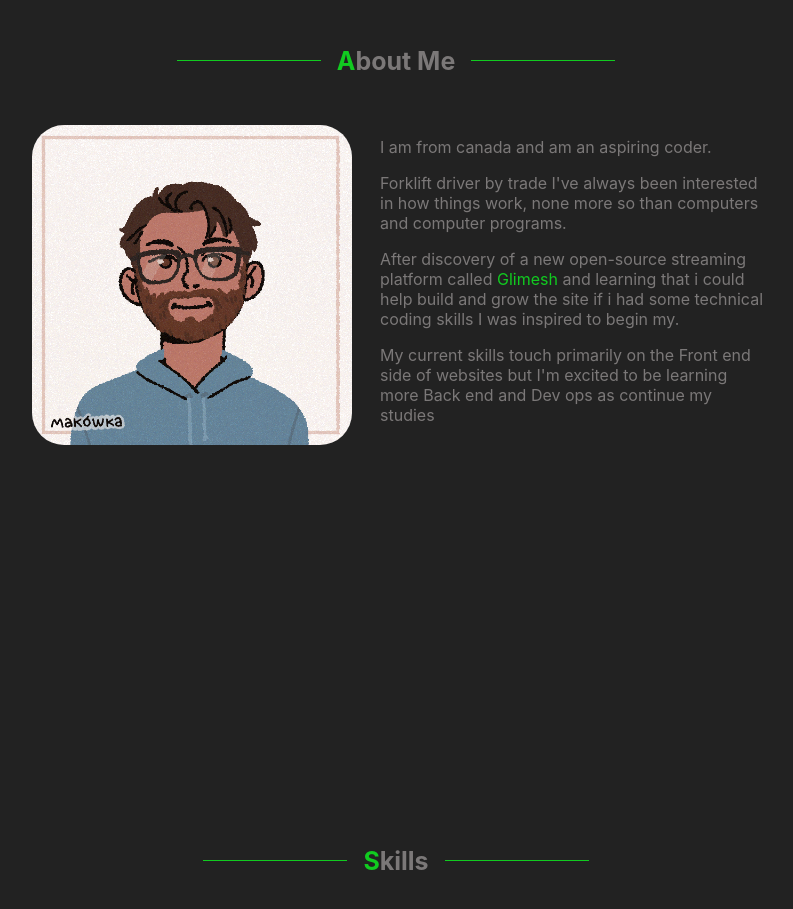
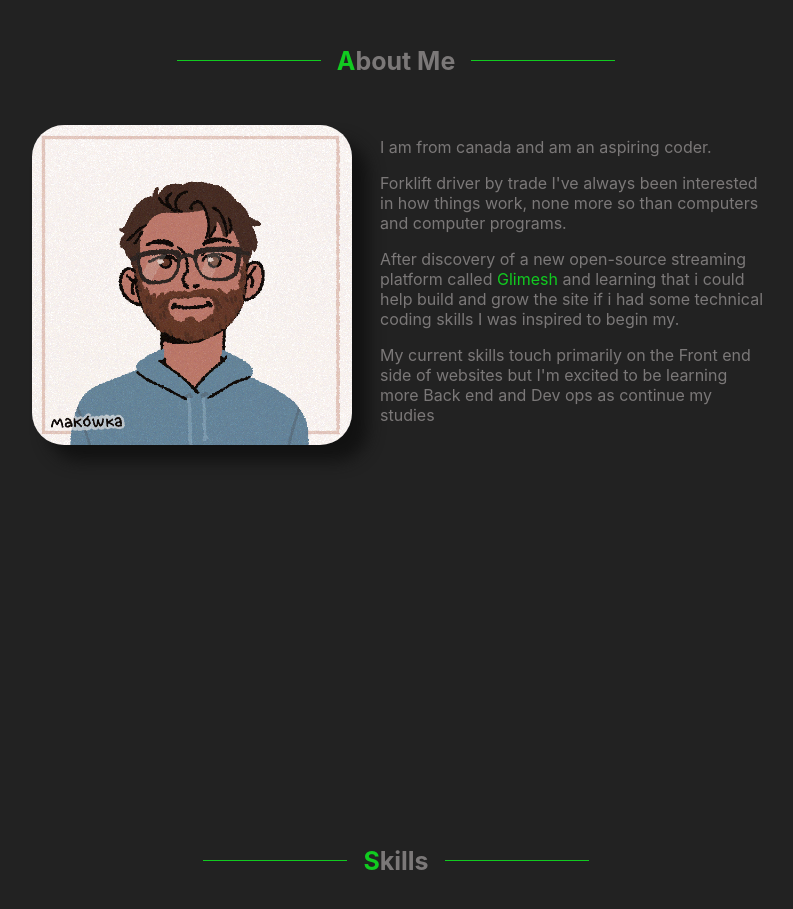
Before and after one commit to Chuck-Gibson/chuck_portfolio, a React (Create React App) app: page / in a window 1280 px wide. Shown: the part 980-1889 px from the top of the page, without its empty margins (244-1037 px from the left). Built offline with nearby package versions, Linux system fonts and the light colour scheme.

Commit message:
about img style update

```diff
--- a/src/App.css
+++ b/src/App.css
@@ -42,6 +42,7 @@ h2 hr {
 }
 img{
   border-radius: 2rem;
+  box-shadow: 1rem 1rem 1rem var(--shadow);
 }
 
 .footer {
```
